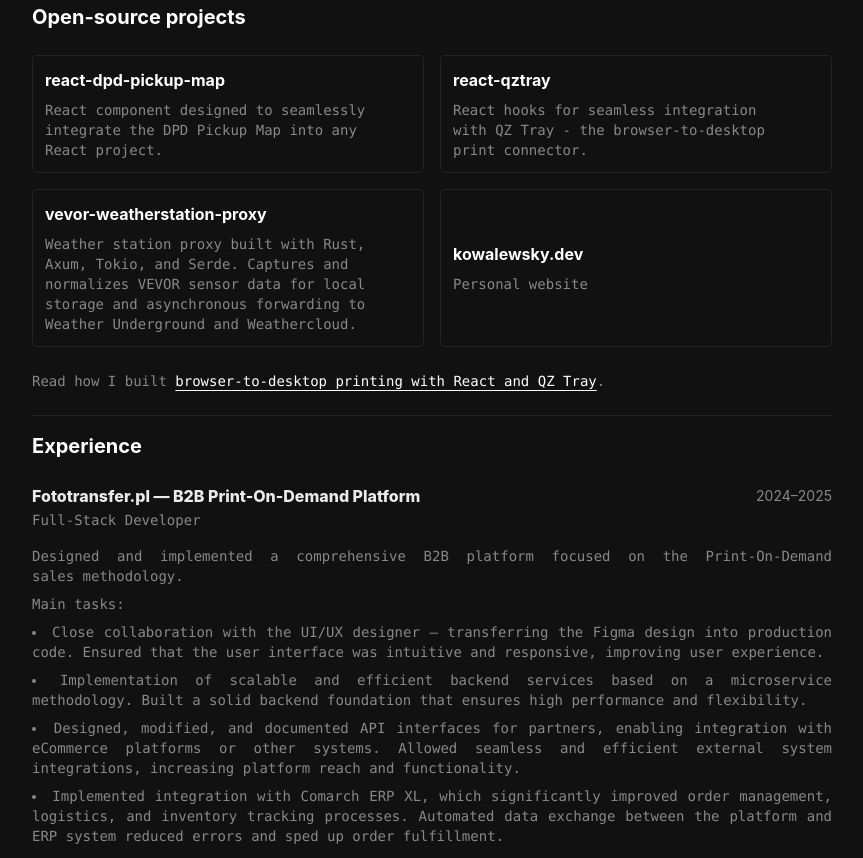
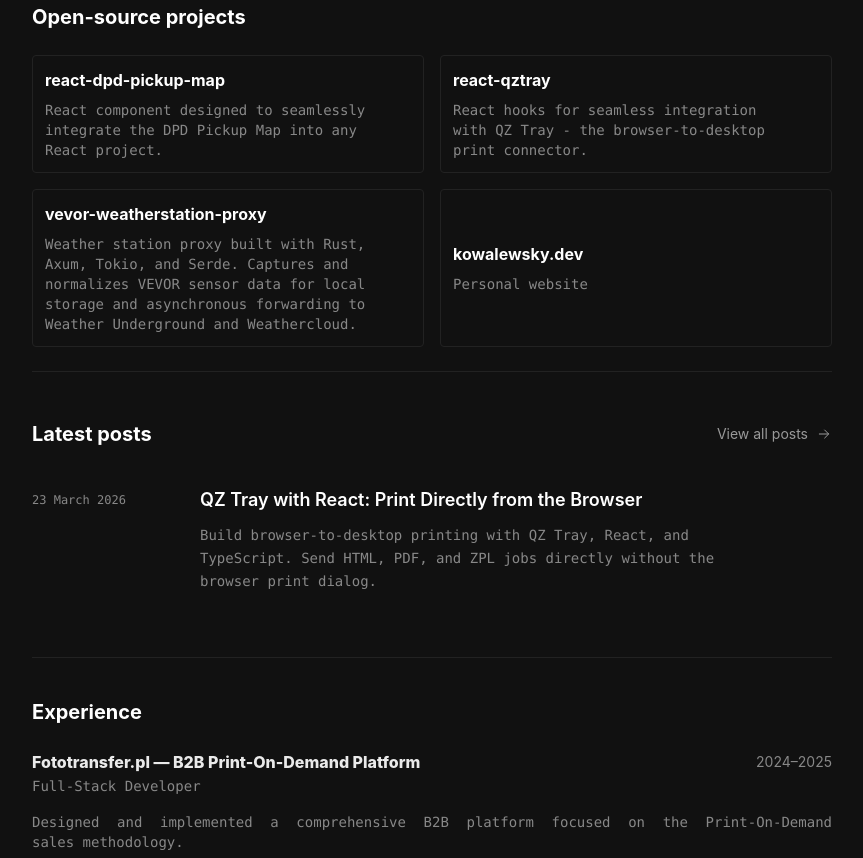
Before and after one commit to Imunal/kowalewsky.dev, an Astro site: page / in a window 1280 px wide. Shown: the part 504-1362 px from the top of the page, without its empty margins (208-1071 px from the left). Built offline with nearby package versions, Linux system fonts and the light colour scheme; Astro itself is replaced by a stand-in of ours; some packages are replaced by stand-ins of ours.

Commit message:
feat: add latest blog posts section to homepage

```diff
--- /dev/null
+++ b/src/components/LatestPosts.astro
@@ -0,0 +1,58 @@
+---
+import { getCollection } from "astro:content";
+
+const posts = (await getCollection("blog"))
+	.sort((a, b) => Date.parse(b.data.date) - Date.parse(a.data.date))
+	.slice(0, 3);
+
+const formatDate = (date: string) =>
+	new Date(date).toLocaleDateString("en-GB", {
+		day: "numeric",
+		month: "long",
+		year: "numeric",
+		timeZone: "UTC",
+	});
+---
+
+{posts.length > 0 && (
+	<section aria-labelledby="latest-posts-title" class="my-10 border-b border-gray-800 pb-10">
+		<div class="mb-2 flex flex-wrap items-center justify-between gap-x-6 gap-y-2">
+			<h2 id="latest-posts-title" class="text-xl font-bold text-white">Latest posts</h2>
+			<a
+				href="/blog/"
+				data-astro-prefetch
+				class="inline-flex min-h-11 items-center gap-2 text-sm text-gray-300 underline-offset-4 hover:text-white hover:underline focus-visible:outline-2 focus-visible:outline-offset-4 focus-visible:outline-white"
+			>
+				View all posts
+				<svg aria-hidden="true" width="16" height="16" viewBox="0 0 24 24" fill="none" stroke="currentColor" stroke-width="1.5" stroke-linecap="round" stroke-linejoin="round">
+					<path d="M5 12h14m-6-6 6 6-6 6" />
+				</svg>
+			</a>
+		</div>
+		<ul class="divide-y divide-gray-800">
+			{posts.map((post) => (
+				<li>
+					<article>
+						<a
+							href={`/blog/${post.id}/`}
+							data-astro-prefetch
+							class="group grid gap-3 py-6 focus-visible:outline-2 focus-visible:outline-offset-4 focus-visible:outline-white md:grid-cols-[9rem_minmax(0,1fr)] md:gap-6"
+						>
+							<time datetime={post.data.date} class="font-mono text-xs leading-6 text-gray-400">
+								{formatDate(post.data.date)}
+							</time>
+							<div>
+								<h3 class="text-lg font-semibold leading-snug text-white underline-offset-4 group-hover:underline group-focus-visible:underline">
+									{post.data.title}
+								</h3>
+								<p class="mt-3 max-w-prose font-mono text-sm leading-relaxed text-gray-400">
+									{post.data.description}
+								</p>
+							</div>
+						</a>
+					</article>
+				</li>
+			))}
+		</ul>
+	</section>
+)}
--- a/src/pages/index.astro
+++ b/src/pages/index.astro
@@ -3,6 +3,7 @@ import Layout from "../layouts/Layout.astro";
 import OpenSourceProjects from "../components/OpenSourceProjects.astro";
 import CommercialProjects from "../components/CommercialProjects.astro";
 import DitherHero from "../components/DitherHero.astro";
+import LatestPosts from "../components/LatestPosts.astro";
 ---
 
 <Layout showHeader={false}>
@@ -87,11 +88,8 @@ import DitherHero from "../components/DitherHero.astro";
 		class="border-b border-b-gray-800 mb-4"
 	>
 		<OpenSourceProjects />
-		<p class="mb-6 font-mono text-sm text-gray-400">
-			Read how I built
-			<a href="/blog/browser-to-desktop-printing-with-react-qztray/" class="text-white underline underline-offset-4">browser-to-desktop printing with React and QZ Tray</a>.
-		</p>
 	</section>
+	<LatestPosts />
 	<section>
 		<CommercialProjects />
 	</section>
```
